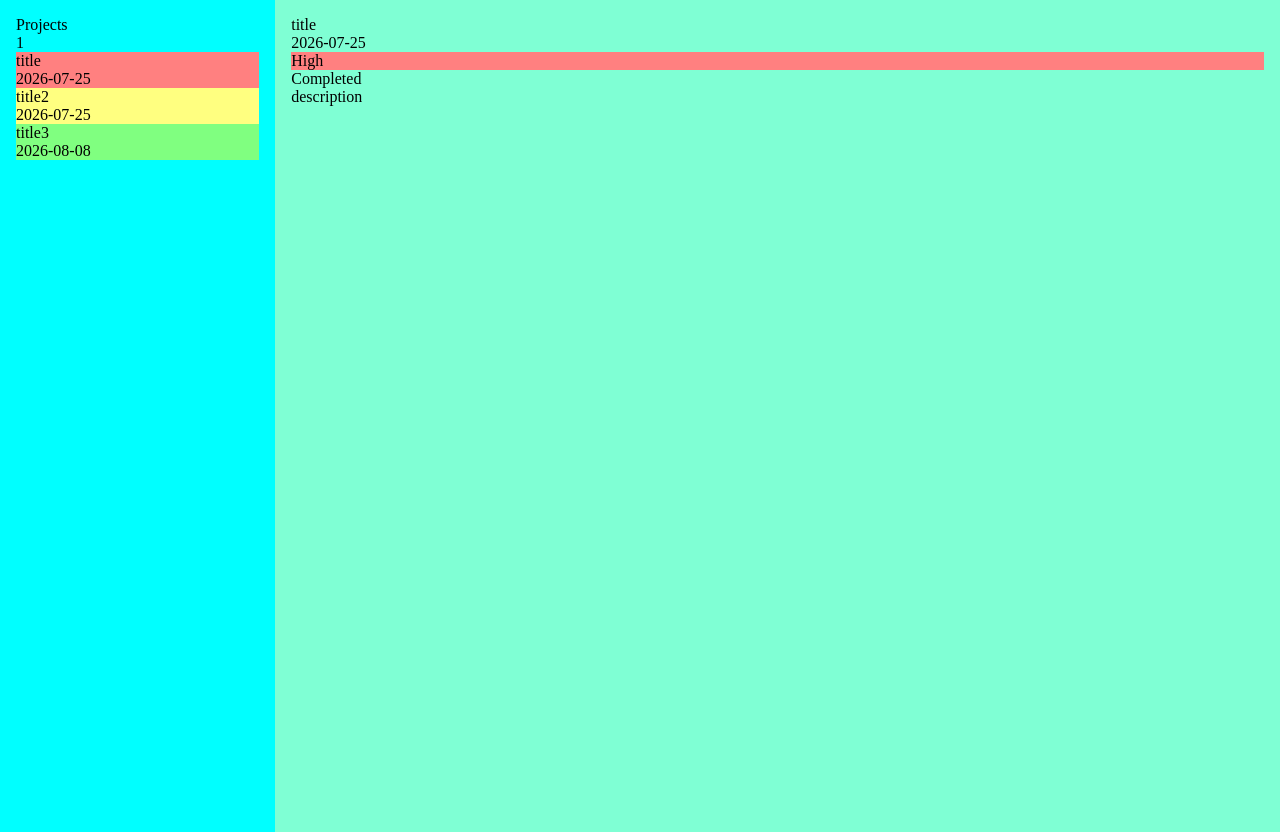
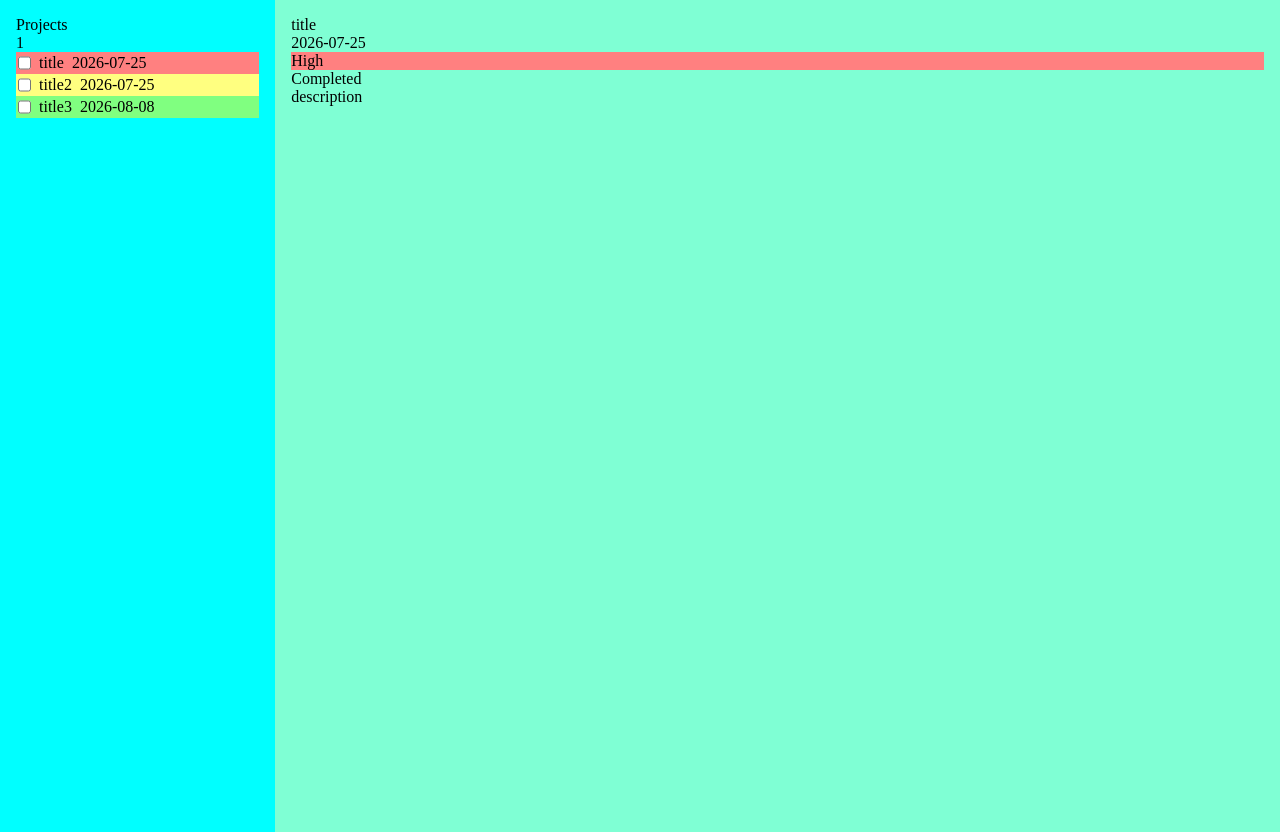
Before and after one commit to ansarcodes/todo-list, a website built with webpack: page src/template.html in a window 1280 px wide. Built offline with nearby package versions, Linux system fonts and the light colour scheme.

Commit message:
Add completion checkbox

```diff
--- a/src/interface.js
+++ b/src/interface.js
@@ -12,13 +12,16 @@ function projectController(projectList){
             const todo = document.createElement("div");
             todo.classList.add("todo");
             todo.classList.add(`priority-${todoItem.priority.toLowerCase()}`);
+            const todoMark = document.createElement("input");
+            todoMark.type="checkbox";
+            todoMark.classList.add("todo-checkbox");
             const todoName = document.createElement("div");
             todoName.classList.add("todo-name");
             todoName.textContent = todoItem.title;
             const todoDueDate = document.createElement("div");
             todoDueDate.classList.add("todo-due-date");
             todoDueDate.textContent = todoItem.dueDate;
-            todo.append(todoName, todoDueDate);
+            todo.append(todoMark, todoName, todoDueDate);
             projectTodoList.appendChild(todo);
         })
         project.append(projectName, projectTodoList);
--- a/src/style.css
+++ b/src/style.css
@@ -31,3 +31,8 @@ body {
 .completed-true::after {
     content: "Completed";
 }
+.todo {
+    display: flex;
+    padding: 0.125rem;
+    gap: 0.5rem;
+}
```
